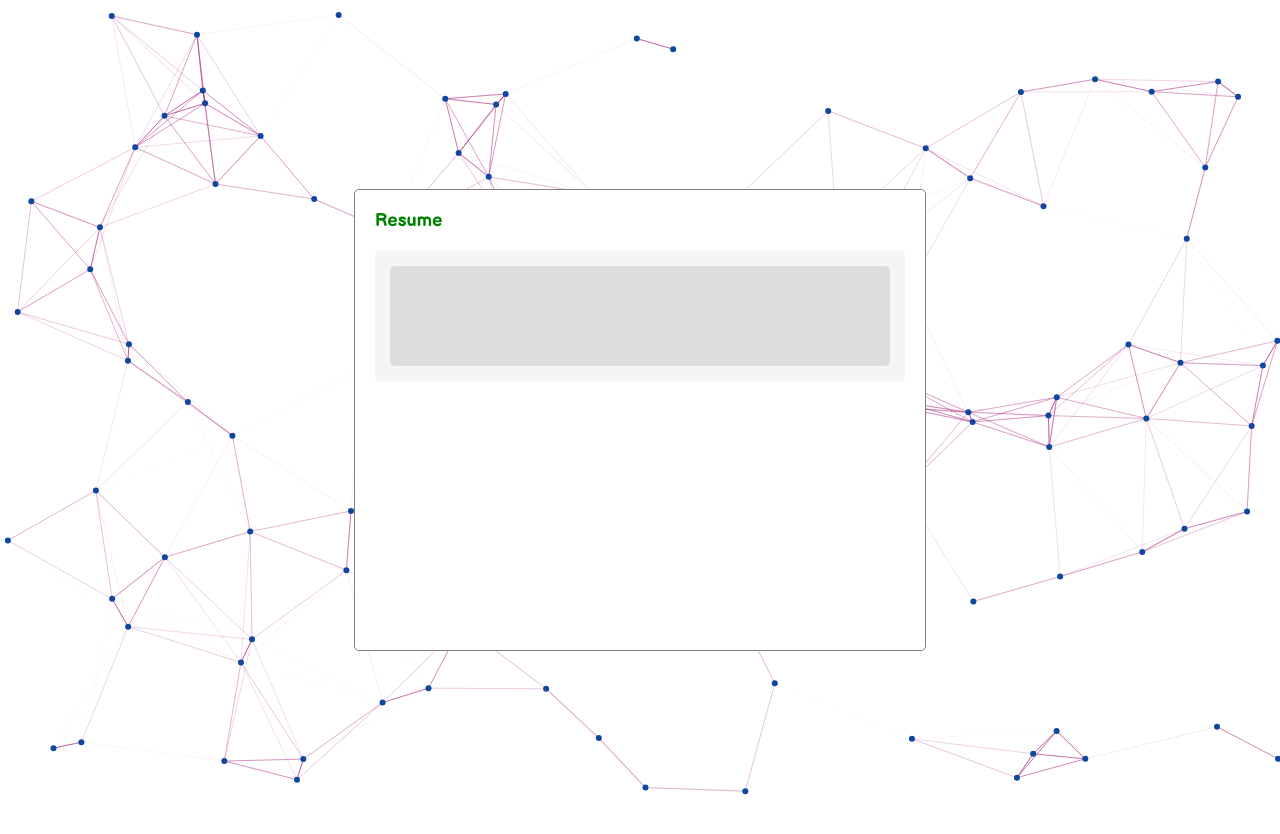
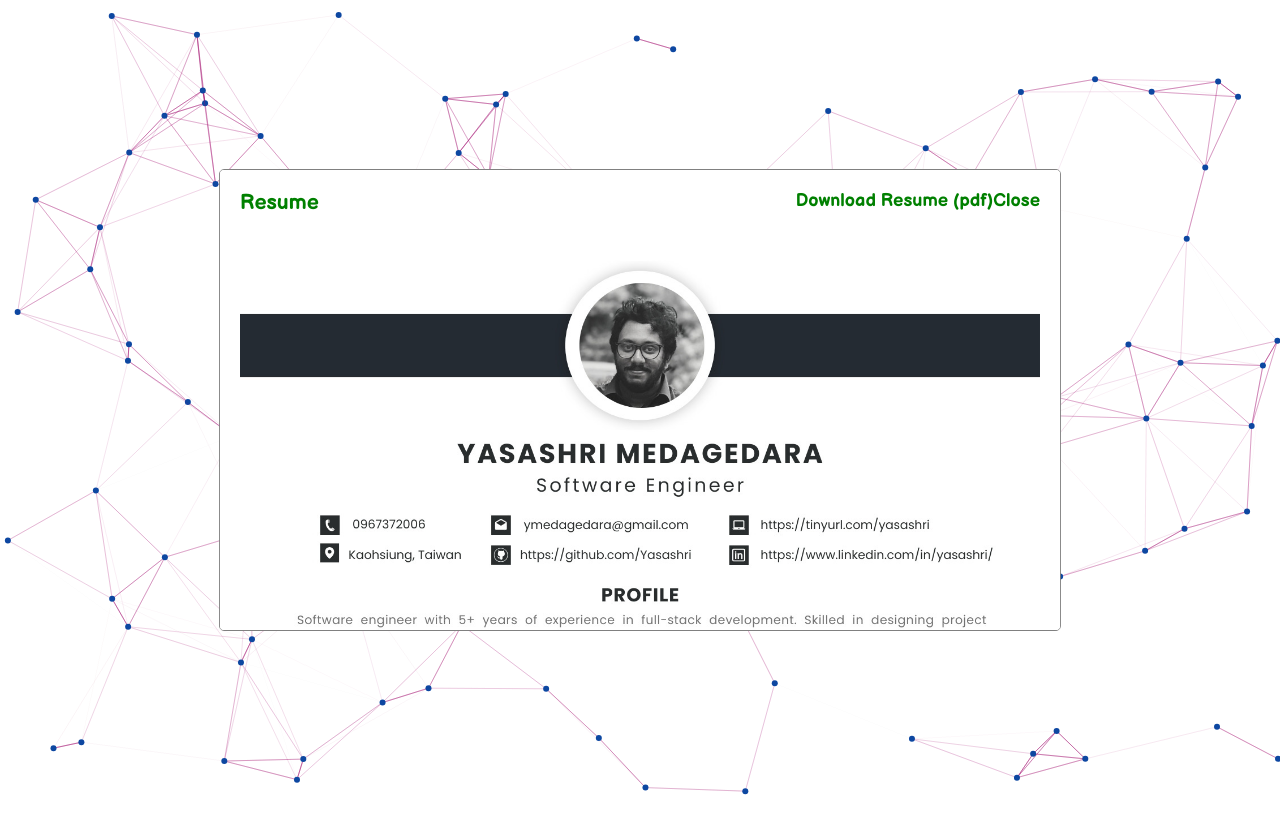
Before and after one commit to Yasashri/portfolio, a React (Vite) app: page / in a window 1280 px wide. Both pictures are taken after a click on the element "Resume". Shown: the top 834 px of the page. After the commit the page ends 800 px from the top, so only its background shows below. Built offline with nearby package versions, Linux system fonts and the light colour scheme; a web font is replaced by a local one.

Commit message:
created resume

```diff
--- a/src/Components/Resume.tsx
+++ b/src/Components/Resume.tsx
@@ -7,7 +7,6 @@ interface ResumeProps {
 function Resume({ visibility, closeButton }: ResumeProps) {
   const [isExiting, setIsExiting] = useState(false);
   const [isMounted, setIsMounted] = useState(visibility);
-  const [isHovered, setIsHovered] = useState(false);
 
   useEffect(() => {
     if (visibility) {
@@ -30,16 +29,29 @@ function Resume({ visibility, closeButton }: ResumeProps) {
         isExiting ? "exit-right" : "enter-left"
       }`}
     >
-      <div
-        className="ym-contact-container__title"
-        onClick={closeButton}
-        onMouseEnter={() => setIsHovered(true)}
-        onMouseLeave={() => setIsHovered(false)}
-      >
-        {isHovered ? "Close" : "Resume"}
+      <div className='ym-contact-container__title'>
+        <div className='ym-upper-section'>
+          <div className='ym-upper-section__title'>
+            <h3>Resume</h3>
+          </div>
+          <div className='ym-upper-section__buttons'>
+            <a
+              href='/src/assets/Yasashri.pdf'
+              download='Yasashri_Resume.pdf'
+              style={{ textDecoration: "none", color: "inherit" }}
+            >
+              Download Resume (pdf)
+            </a>
+            <p onClick={closeButton}>Close</p>
+          </div>
+        </div>
       </div>
-      <div className="ym-contact-container__card">
-        <div className="ym-contact-container__card-data"></div>
+      <div className='ym-contact-container__card'>
+        <div className='ym-contact-container__card-data'>
+          <div className='resume'>
+            <img src='/src/assets/cvimg.jpg' alt='' />
+          </div>
+        </div>
       </div>
     </div>
   );
--- a/src/styles/css/App.css
+++ b/src/styles/css/App.css
@@ -15,7 +15,6 @@ body {
   align-items: center;
   justify-content: center;
   height: 100vh;
-  padding: 20px;
 }
 .ym-container__name {
   font-size: 2.5rem;
@@ -108,10 +107,12 @@ body {
   position: absolute;
   z-index: 1;
   height: 420px;
-  width: 530px;
+  width: 800px;
   background-color: white;
   border: 1px solid gray;
   border-radius: 5px;
+  overflow: hidden;
+  overflow-y: scroll;
 }
 
 .enter-left {
@@ -128,10 +129,19 @@ body {
   font-size: 18px;
   font-weight: bold;
 }
+.ym-contact-container__title .ym-upper-section {
+  display: flex;
+  justify-content: space-between;
+}
+.ym-contact-container__title .ym-upper-section h3,
+.ym-contact-container__title .ym-upper-section p {
+  margin: 0;
+}
+.ym-contact-container__title .ym-upper-section .ym-upper-section__buttons {
+  display: flex;
+}
 
 .ym-contact-container__card {
-  margin-top: 20px;
-  padding: 15px;
   background-color: #f5f5f5;
   border-radius: 5px;
 }
@@ -141,3 +151,6 @@ body {
   background-color: #ddd;
   border-radius: 5px;
 }
+.ym-contact-container__card-data .resume img {
+  width: 100%;
+}
--- a/src/styles/scss/_contact.scss
+++ b/src/styles/scss/_contact.scss
@@ -26,10 +26,12 @@
   position: absolute;
   z-index: 1;
   height: 420px;
-  width: 530px;
+  width: 800px;
   background-color: white;
   border: 1px solid gray;
   border-radius: 5px;
+  overflow: hidden;
+  overflow-y: scroll;
 }
 
 .enter-left {
@@ -45,11 +47,20 @@
   cursor: pointer;
   font-size: 18px;
   font-weight: bold;
+  .ym-upper-section {
+    display: flex;
+    justify-content: space-between;
+    h3,
+    p {
+      margin: 0;
+    }
+    .ym-upper-section__buttons{
+      display: flex;
+    }
+  }
 }
 
 .ym-contact-container__card {
-  margin-top: 20px;
-  padding: 15px;
   background-color: #f5f5f5;
   border-radius: 5px;
 }
@@ -58,4 +69,9 @@
   height: 100px;
   background-color: #ddd;
   border-radius: 5px;
+  .resume {
+    img {
+      width: 100%;
+    }
+  }
 }
--- a/src/styles/scss/_home.scss
+++ b/src/styles/scss/_home.scss
@@ -4,7 +4,6 @@
   align-items: center;
   justify-content: center;
   height: 100vh;
-  padding: 20px;
 
   &__name {
     font-size: 2.5rem;
```
Also changed, not shown: src/assets/cvimg.jpg (added), 1 other file (tests, documents, lock files or other folders).
